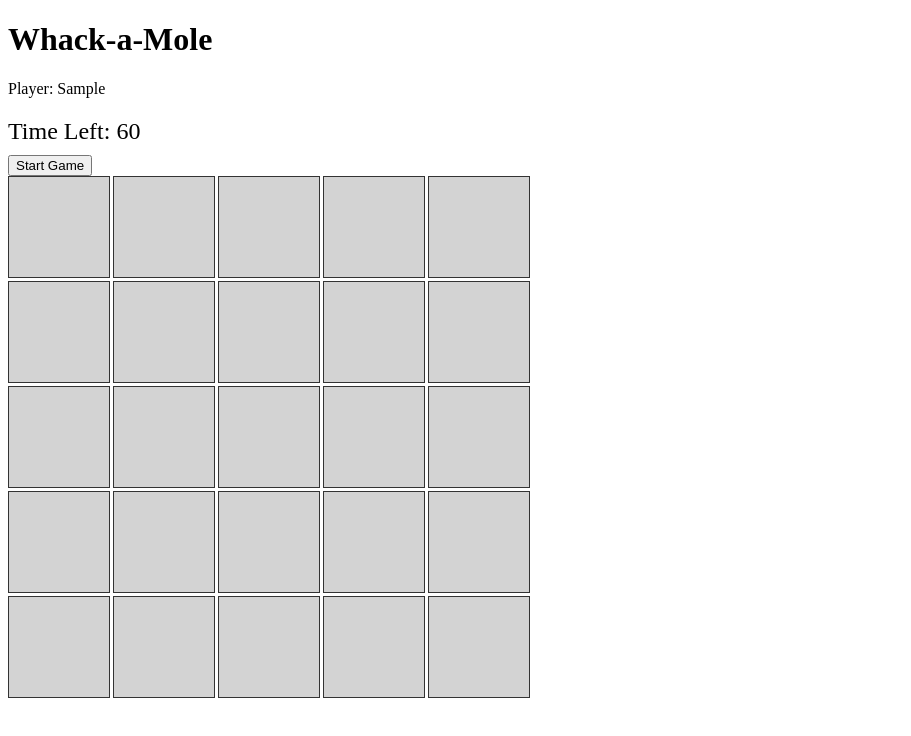
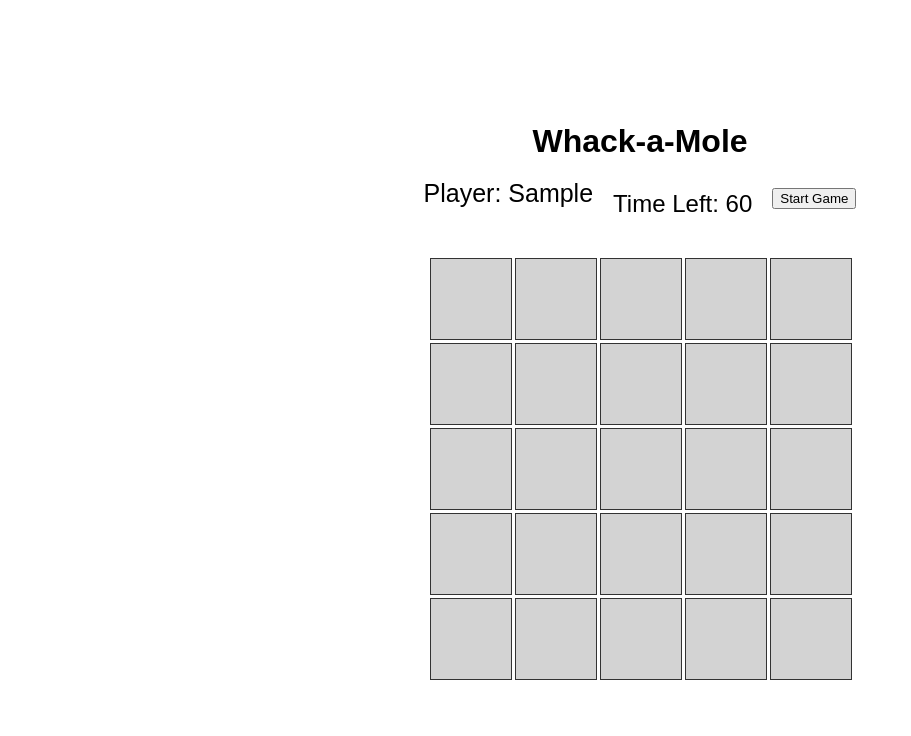
Before and after one commit to juliebefana/whackamole_grupp9, a plain HTML site: page index.html in a window 1280 px wide. Both pictures are taken after typing "Sample" into the empty fields and a click on the button "Submit". Shown: the whole page, without its empty margins (0-911 px from the left). Drawn offline with Linux system fonts and the light colour scheme.

Commit message:
Update with player-name styles.css

```diff
--- a/styles.css
+++ b/styles.css
@@ -1,13 +1,81 @@
+body {
+  margin: 0;
+  height: 100vh;
+  display: flex;
+  justify-content: center;
+  align-items: center;
+  font-family: Arial, sans-serif;
+}
+
+/* Style for the game UI container */
+#hide-board {
+  display: none;
+  text-align: center;
+}
+
+/* name entry form */
+#name-entry {
+  border: 2px solid green;
+  width: 350px;
+  height: 250px;
+  display: flex;
+  flex-direction: column;
+  justify-content: center;
+  align-items: center;
+  text-align: center;
+}
+
+#player-name-input {
+  width: 80%;
+  padding: 5px;
+  margin-bottom: 10px;
+}
+
+#submit-name-button {
+  padding: 5px 10px;
+}
+
+/* Container for header and game info */
+#header-container {
+  display: flex;
+  flex-direction: column;
+  align-items: center;
+  margin-bottom: 20px;
+}
+
+/* Game name */
+.Gamename {
+  text-align: center;
+  margin: 0;
+  margin-bottom: 10px;
+}
+
+#player-name-display{
+  font-size: 25px;
+}
+
+/* Container for game info */
+#info-container {
+  display: flex;
+  justify-content: center;
+  align-items: center;
+  gap: 20px;
+  margin-bottom: 20px;
+}
+
+/* Gameboard styling */
 #game-board {
   display: grid;
-    grid-template-columns: repeat(5, 100px);
-    grid-template-rows: repeat(5, 100px);
+  grid-template-columns: repeat(5, 80px);
+  grid-template-rows: repeat(5, 80px);
   gap: 5px;
+  justify-content: center;
 }
 
+/* Individual cell styling */
 .cell {
-    width: 100px;
-    height: 100px;
+  width: 80px;
+  height: 80px;
   background-color: lightgray;
   display: flex;
   align-items: center;
```
Lines whose indentation alone changed are shown as unchanged.
